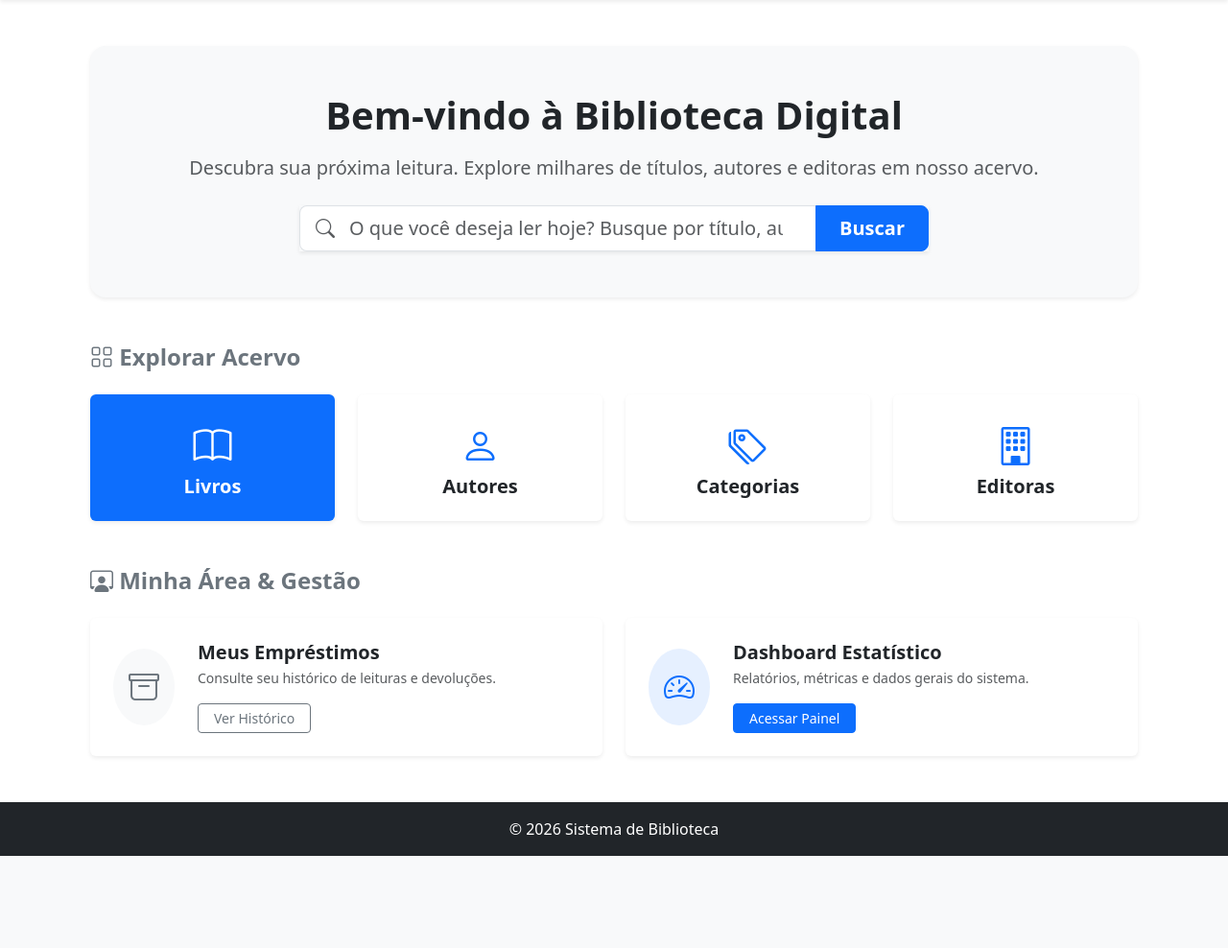
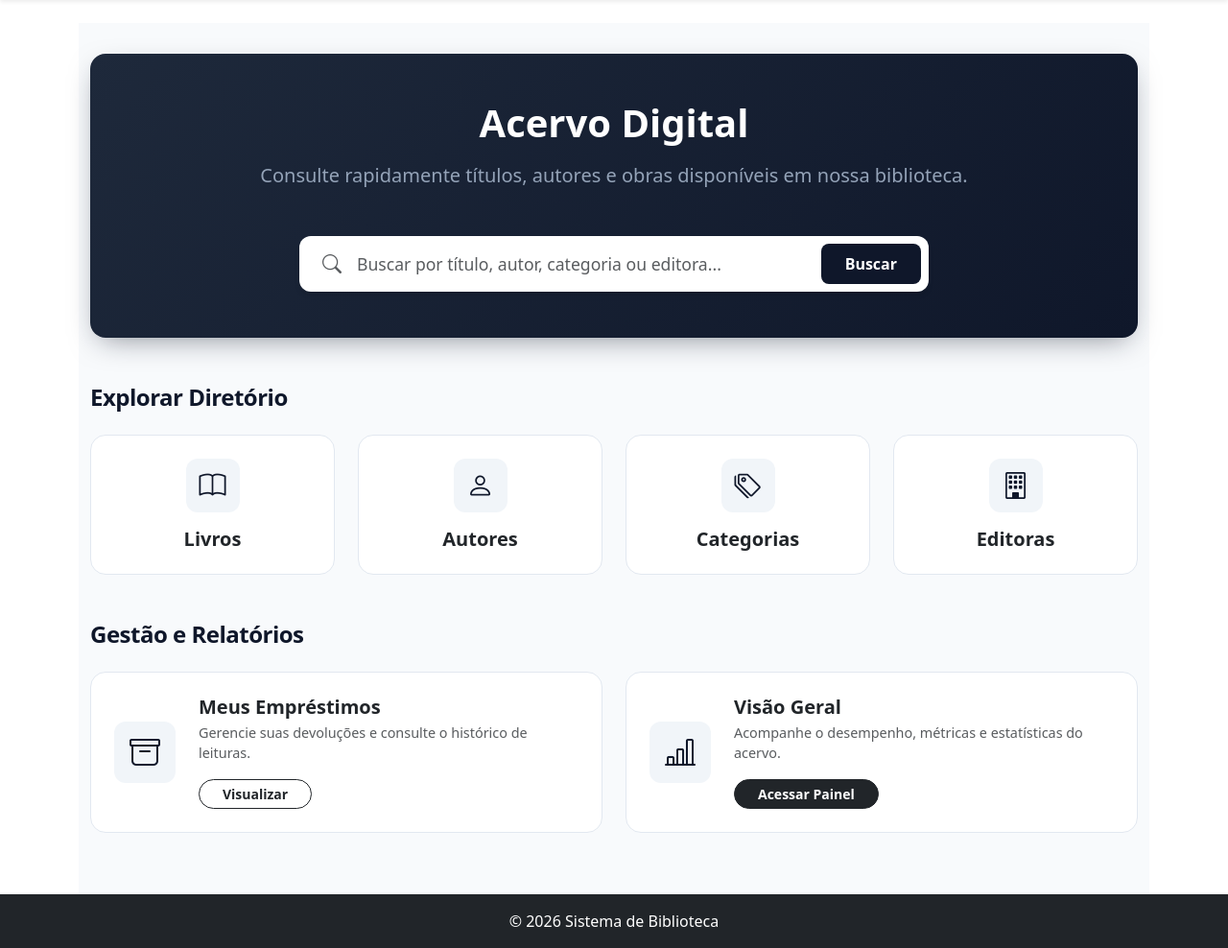
Before and after one commit to devCesar26-maker/Biblioteca, a Django app: page / in a window 1280 px wide. Shown: the part 56-1044 px from the top of the page at 96% size. Before the commit the page ends 948 px from the top, so only its background shows below. Run offline with Django 5.2, Linux system fonts and the light colour scheme; some libraries are stand-ins or nearby versions.

Commit message:
Alteração na index

```diff
--- a/ACERVO/templates/ACERVO/index.html
+++ b/ACERVO/templates/ACERVO/index.html
@@ -3,112 +3,198 @@
 
 {% block content %}
 <style>
-    /* Pequeno efeito de hover para dar um ar mais profissional e interativo aos cards */
-    .card-hover {
-        transition: transform 0.2s ease-in-out, box-shadow 0.2s ease-in-out;
+    /* Paleta de Cores e Estilos Profissionais */
+    :root {
+        --brand-dark: #0f172a;      /* Azul noturno escuro */
+        --brand-accent: #3b82f6;    /* Azul vibrante para detalhes sutis */
+        --brand-surface: #ffffff;
+        --brand-bg-light: #f8fafc;  /* Cinza quase branco para fundos */
+        --brand-border: #e2e8f0;
+        --brand-muted: #64748b;
     }
-    .card-hover:hover {
-        transform: translateY(-5px);
-        box-shadow: 0 .5rem 1rem rgba(0,0,0,.15)!important;
+
+    /* Redefinindo o fundo da área de conteúdo (opcional, dependendo do seu base.html) */
+    .dashboard-wrapper {
+        background-color: var(--brand-bg-light);
+        min-height: 100vh;
+        padding-top: 2rem;
+        padding-bottom: 4rem;
+    }
+
+    /* Seção Hero - Destaque Escuro */
+    .hero-section {
+        background: linear-gradient(135deg, #1e293b 0%, #0f172a 100%);
+        border-radius: 16px;
+        color: #ffffff;
+        box-shadow: 0 10px 30px -10px rgba(15, 23, 42, 0.5);
+    }
+
+    .hero-text-muted {
+        color: #94a3b8;
+    }
+
+    /* Barra de Busca Premium */
+    .search-bar-premium {
+        background: var(--brand-surface);
+        border-radius: 12px;
+        padding: 0.5rem;
+        box-shadow: 0 4px 6px -1px rgba(0, 0, 0, 0.1), 0 2px 4px -1px rgba(0, 0, 0, 0.06);
+    }
+
+    .search-bar-premium input {
+        border: none !important;
+        box-shadow: none !important;
+        font-size: 1.1rem;
+        color: var(--brand-dark);
+    }
+
+    .btn-brand {
+        background-color: var(--brand-dark);
+        color: #ffffff;
+        border-radius: 8px;
+        font-weight: 600;
+        transition: background-color 0.2s ease;
+    }
+
+    .btn-brand:hover {
+        background-color: #334155;
+        color: #ffffff;
+    }
+
+    /* Cards de Navegação */
+    .premium-card {
+        background-color: var(--brand-surface);
+        border: 1px solid var(--brand-border);
+        border-radius: 16px;
+        transition: all 0.3s ease;
+    }
+
+    .premium-card:hover {
+        transform: translateY(-4px);
+        box-shadow: 0 12px 24px -8px rgba(15, 23, 42, 0.12);
+        border-color: #cbd5e1;
+    }
+
+    .icon-box {
+        width: 56px;
+        height: 56px;
+        display: inline-flex;
+        align-items: center;
+        justify-content: center;
+        border-radius: 12px;
+        background-color: #f1f5f9;
+        color: var(--brand-dark);
+        margin-bottom: 1rem;
+        transition: all 0.3s ease;
+    }
+
+    .premium-card:hover .icon-box {
+        background-color: var(--brand-dark);
+        color: #ffffff;
+    }
+
+    /* Títulos de Seção */
+    .section-title {
+        color: var(--brand-dark);
+        font-weight: 700;
+        letter-spacing: -0.5px;
     }
 </style>
 
-<div class="container mt-4 mb-5">
+<div class="dashboard-wrapper">
+    <div class="container">
 
-    <div class="p-5 text-center bg-light rounded-4 shadow-sm mb-5">
-        <h1 class="fw-bolder text-dark mb-3">Bem-vindo à Biblioteca Digital</h1>
-        <p class="text-muted fs-5 mb-4">Descubra sua próxima leitura. Explore milhares de títulos, autores e editoras em nosso acervo.</p>
+        <div class="hero-section p-5 text-center mb-5">
+            <h1 class="fw-bolder mb-3">Acervo Digital</h1>
+            <p class="hero-text-muted fs-5 mb-5 px-md-5">Consulte rapidamente títulos, autores e obras disponíveis em nossa biblioteca.</p>
 
             <div class="row justify-content-center">
-            <div class="col-md-8">
-                <form method="get" action="{% url 'search' %}" class="input-group input-group-lg shadow-sm">
-                    <span class="input-group-text bg-white border-end-0 text-muted">
+                <div class="col-lg-8 col-md-10">
+                    <form method="get" action="{% url 'search' %}" class="search-bar-premium d-flex align-items-center">
+                        <span class="ps-3 text-muted fs-5">
                             <i class="bi bi-search"></i>
                         </span>
-                    <input class="form-control border-start-0 ps-0" type="search" name="q"
-                           placeholder="O que você deseja ler hoje? Busque por título, autor..." aria-label="Search">
-                    <button class="btn btn-primary px-4 fw-bold" type="submit">Buscar</button>
+                        <input class="form-control px-3" type="search" name="q"
+                               placeholder="Buscar por título, autor, categoria ou editora..." aria-label="Search">
+                        <button class="btn btn-brand px-4 py-2" type="submit">Buscar</button>
                     </form>
                 </div>
             </div>
         </div>
 
-    <h4 class="fw-bold text-secondary mb-4"><i class="bi bi-grid"></i> Explorar Acervo</h4>
+        <h4 class="section-title mb-4">Explorar Diretório</h4>
         <div class="row g-4 mb-5 text-center">
-        <div class="col-md-3">
+            <div class="col-md-3 col-sm-6">
                 <a href="{% url 'livros' %}" class="text-decoration-none">
-                <div class="card h-100 border-0 shadow-sm card-hover bg-primary text-white">
-                    <div class="card-body py-4">
-                        <i class="bi bi-book fs-1 mb-2"></i>
-                        <h5 class="card-title fw-bold mb-0">Livros</h5>
+                    <div class="premium-card h-100 p-4">
+                        <div class="icon-box">
+                            <i class="bi bi-book fs-3"></i>
                         </div>
+                        <h5 class="text-dark fw-bold mb-0">Livros</h5>
                     </div>
                 </a>
             </div>
-        <div class="col-md-3">
+            <div class="col-md-3 col-sm-6">
                 <a href="{% url 'autores' %}" class="text-decoration-none">
-                <div class="card h-100 border-0 shadow-sm card-hover">
-                    <div class="card-body py-4">
-                        <i class="bi bi-person text-primary fs-1 mb-2"></i>
-                        <h5 class="card-title text-dark fw-semibold mb-0">Autores</h5>
+                    <div class="premium-card h-100 p-4">
+                        <div class="icon-box">
+                            <i class="bi bi-person fs-3"></i>
                         </div>
+                        <h5 class="text-dark fw-bold mb-0">Autores</h5>
                     </div>
                 </a>
             </div>
-        <div class="col-md-3">
+            <div class="col-md-3 col-sm-6">
                 <a href="{% url 'categorias' %}" class="text-decoration-none">
-                <div class="card h-100 border-0 shadow-sm card-hover">
-                    <div class="card-body py-4">
-                        <i class="bi bi-tags text-primary fs-1 mb-2"></i>
-                        <h5 class="card-title text-dark fw-semibold mb-0">Categorias</h5>
+                    <div class="premium-card h-100 p-4">
+                        <div class="icon-box">
+                            <i class="bi bi-tags fs-3"></i>
                         </div>
+                        <h5 class="text-dark fw-bold mb-0">Categorias</h5>
                     </div>
                 </a>
             </div>
-        <div class="col-md-3">
+            <div class="col-md-3 col-sm-6">
                 <a href="{% url 'editoras' %}" class="text-decoration-none">
-                <div class="card h-100 border-0 shadow-sm card-hover">
-                    <div class="card-body py-4">
-                        <i class="bi bi-building text-primary fs-1 mb-2"></i>
-                        <h5 class="card-title text-dark fw-semibold mb-0">Editoras</h5>
+                    <div class="premium-card h-100 p-4">
+                        <div class="icon-box">
+                            <i class="bi bi-building fs-3"></i>
                         </div>
+                        <h5 class="text-dark fw-bold mb-0">Editoras</h5>
                     </div>
                 </a>
             </div>
         </div>
 
-    <h4 class="fw-bold text-secondary mb-4"><i class="bi bi-person-workspace"></i> Minha Área & Gestão</h4>
+        <h4 class="section-title mb-4">Gestão e Relatórios</h4>
         <div class="row g-4">
             <div class="col-md-6">
-            <div class="card border-0 shadow-sm h-100">
-                <div class="card-body d-flex align-items-center p-4">
-                    <div class="bg-light p-3 rounded-circle me-4 text-secondary">
+                <div class="premium-card h-100 text-start p-4 d-flex align-items-center">
+                    <div class="icon-box mb-0 me-4 flex-shrink-0" style="width: 64px; height: 64px;">
                         <i class="bi bi-archive fs-2"></i>
                     </div>
                     <div>
                         <h5 class="fw-bold text-dark mb-1">Meus Empréstimos</h5>
-                        <p class="text-muted mb-3 small">Consulte seu histórico de leituras e devoluções.</p>
-                        <a href="{% url 'meus_emprestimos' %}" class="btn btn-outline-secondary btn-sm px-3">Ver Histórico</a>
-                    </div>
+                        <p class="text-muted mb-3" style="font-size: 0.9rem;">Gerencie suas devoluções e consulte o histórico de leituras.</p>
+                        <a href="{% url 'meus_emprestimos' %}" class="btn btn-outline-dark btn-sm px-4 fw-semibold rounded-pill">Visualizar</a>
                     </div>
                 </div>
             </div>
 
             <div class="col-md-6">
-            <div class="card border-0 shadow-sm h-100">
-                <div class="card-body d-flex align-items-center p-4">
-                    <div class="bg-primary bg-opacity-10 p-3 rounded-circle me-4 text-primary">
-                        <i class="bi bi-speedometer2 fs-2"></i>
+                <div class="premium-card h-100 text-start p-4 d-flex align-items-center">
+                    <div class="icon-box mb-0 me-4 flex-shrink-0" style="width: 64px; height: 64px;">
+                        <i class="bi bi-bar-chart-line fs-2"></i>
                     </div>
                     <div>
-                        <h5 class="fw-bold text-dark mb-1">Dashboard Estatístico</h5>
-                        <p class="text-muted mb-3 small">Relatórios, métricas e dados gerais do sistema.</p>
-                        <a href="{% url 'dashboard' %}" class="btn btn-primary btn-sm px-3">Acessar Painel</a>
-                    </div>
+                        <h5 class="fw-bold text-dark mb-1">Visão Geral</h5>
+                        <p class="text-muted mb-3" style="font-size: 0.9rem;">Acompanhe o desempenho, métricas e estatísticas do acervo.</p>
+                        <a href="{% url 'dashboard' %}" class="btn btn-dark btn-sm px-4 fw-semibold rounded-pill">Acessar Painel</a>
                     </div>
                 </div>
             </div>
         </div>
 
     </div>
+</div>
 {% endblock content %}
```
Lines whose indentation alone changed are shown as unchanged.
